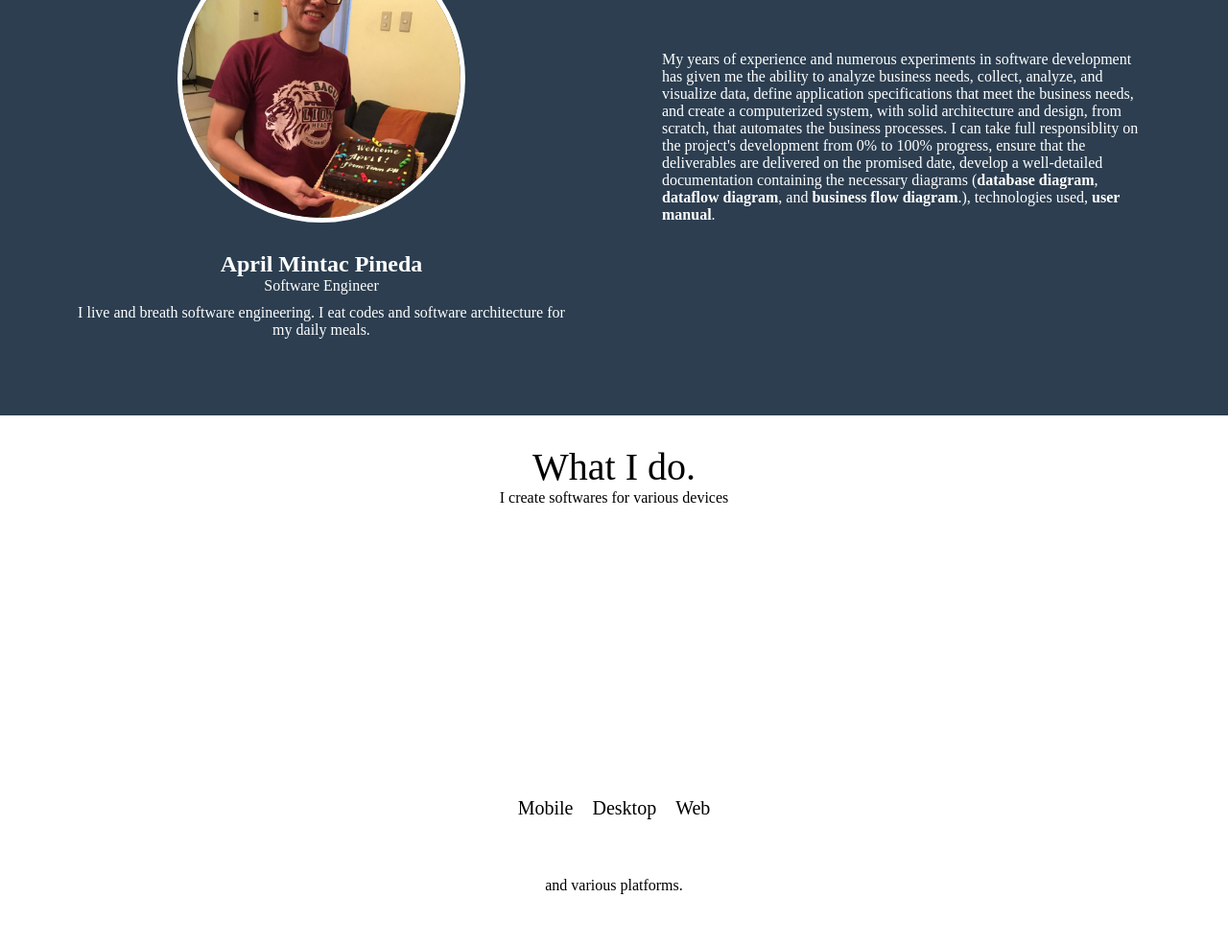
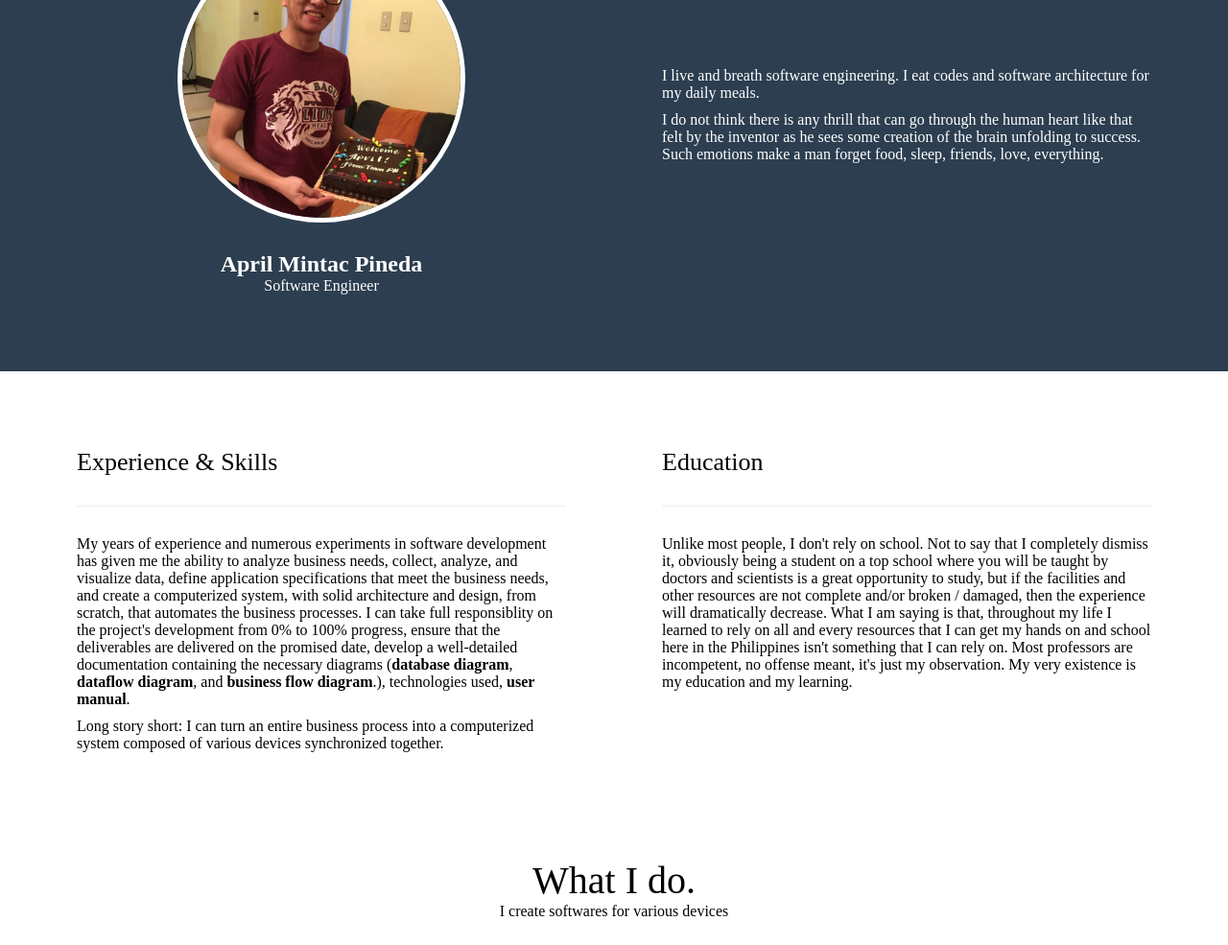
Before and after one commit to aprilmintacpineda/aprilmintacpineda.github.io, a website built with webpack: page index.html in a window 1280 px wide. Shown: the part 195-1180 px from the top of the page at 96% size. Built offline with nearby package versions, Linux system fonts and the light colour scheme.

Commit message:
some changes;

```diff
--- a/index.html
+++ b/index.html
@@ -36,10 +36,23 @@
         <img class="img-standard sm" src="assets/25352017_1651412641590637_7331745508951000150_o.jpg">
         <h1>April Mintac Pineda</h1>
         <p>Software Engineer</p>
-        <p>I live and breath software engineering. I eat codes and software architecture for my daily meals.</p>
       </div>
       <div class="cntns-standard">
+        <p>I live and breath software engineering. I eat codes and software architecture for my daily meals.</p>
+        <p>I do not think there is any thrill that can go through the human heart like that felt by the inventor as he sees some creation of the brain unfolding to success. Such emotions make a man forget food, sleep, friends, love, everything.</p>
+      </div>
+    </div>
+  </section>
+  <section class="f-cl">
+    <div class="f-rw col-2 f-flexible">
+    <div class="cntns-standard">
+        <h1 class="h-secondary">Experience & Skills</h1>
         <p>My years of experience and numerous experiments in software development has given me the ability to analyze business needs, collect, analyze, and visualize data, define application specifications that meet the business needs, and create a computerized system, with solid architecture and design, from scratch, that automates the business processes. I can take full responsiblity on the project's development from 0% to 100% progress, ensure that the deliverables are delivered on the promised date, develop a well-detailed documentation containing the necessary diagrams (<strong>database diagram</strong>, <strong>dataflow diagram</strong>, and <strong>business flow diagram</strong>.), technologies used, <strong>user manual</strong>.</p>
+        <p>Long story short: I can turn an entire business process into a computerized system composed of various devices synchronized together.</p>
+      </div>
+      <div class="cntns-standard">
+        <h1 class="h-secondary">Education</h1>
+        <p>Unlike most people, I don't rely on school. Not to say that I completely dismiss it, obviously being a student on a top school where you will be taught by doctors and scientists is a great opportunity to study, but if the facilities and other resources are not complete and/or broken / damaged, then the experience will dramatically decrease. What I am saying is that, throughout my life I learned to rely on all and every resources that I can get my hands on and school here in the Philippines isn't something that I can rely on. Most professors are incompetent, no offense meant, it's just my observation. My very existence is my education and my learning.</p>
       </div>
     </div>
   </section>
@@ -157,10 +170,6 @@
 
     <div class="f-rw col-2 f-flexible">
       <div class="cntns-standard">
-        <h1 class="h-secondary">My education</h1>
-        <p>Unlike most people, I don't rely on school. Not to say that I completely dismiss it, obviously being a student on a top school where you will be taught by doctors and scientists is a great opportunity to study, but if the facilities and other resources are not complete and/or broken / damaged, then the experience will dramatically decrease. What I am saying is that, throughout my life I learned to rely on all and every resources that I can get my hands on and school here in the Philippines isn't something that I can rely on. Most professors are incompetent, no offense meant, it's just my observation. I own my education, my very existence is my education.</p>
-      </div>
-      <div class="cntns-standard">
         <h1 class="h-secondary">My religion</h1>
         <p>I am more philosophical rather than religious. I think religious people tend to be more judgemental, close-minded, and biased to their religion, I understand and respect them though, there will be no flawless belief, in each and everyone's belief you'll always find a flaw. To clarify, I am not an athiest who rejects and even disproves the existence of God. I believe in God in the most mysterious way and when you think about it, God himself is mysterious. I also believe that there are many ways to worship God, not just through church.</p>
       </div>
@@ -184,13 +193,13 @@
     <p>Updated February 17, 2018</p>
   </footer>
   <!-- Global site tag (gtag.js) - Google Analytics -->
-  <script async src="https://www.googletagmanager.com/gtag/js?id=UA-111722788-1"></script>
+  <!-- <script async src="https://www.googletagmanager.com/gtag/js?id=UA-111722788-1"></script>
   <script>
     window.dataLayer = window.dataLayer || [];
     function gtag(){dataLayer.push(arguments);}
     gtag('js', new Date());
 
     gtag('config', 'UA-111722788-1');
-  </script>
+  </script> -->
 </body>
 </html>
```
